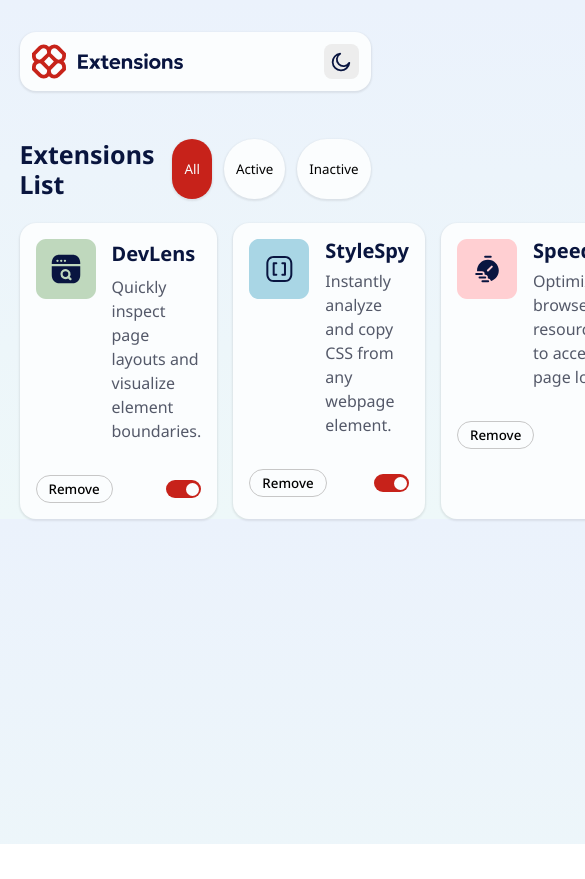
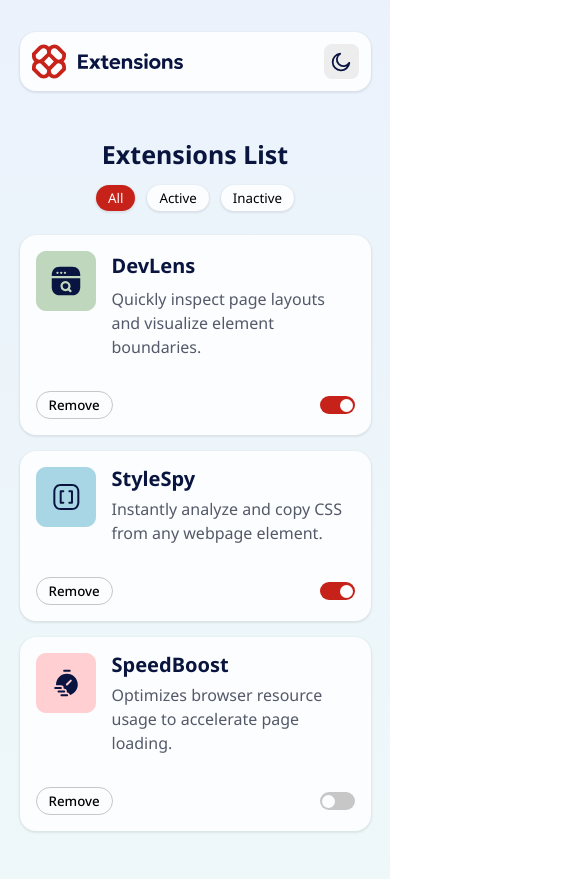
Before and after one commit to OungHongly/Browser-extensions-manager-UI, a plain HTML site: page index.html in a window 390 px wide. Shown: the top 879 px of the page, 585 px wide, since content can reach past the window. Before the commit the page ends 844 px from the top, so only its background shows below. Drawn offline with Linux system fonts and the light colour scheme.

Commit message:
add responsive to layout

```diff
--- a/css/style.css
+++ b/css/style.css
@@ -280,6 +280,8 @@ body {
   grid-template-columns: repeat(3, 1fr);
   grid-template-rows: auto;
   gap: var(--space-md);
+
+  margin-bottom: var(--space-lx);
 }
 .extension__card {
   background-color: var(--Neutral-0);
@@ -337,3 +339,22 @@ body {
   border: 1px solid var(--Neutral-0);
   outline: 2px solid var(--primary-base);
 }
+
+/* Responsive layout */
+@media (max-width: 1115px) {
+  .extension__card-wrapper {
+    grid-template-columns: 1fr 1fr;
+  }
+}
+@media (max-width: 680px) {
+  .extension__card-wrapper {
+    grid-template-columns: 1fr;
+  }
+}
+@media (max-width: 460px) {
+  .filter {
+    flex-direction: column;
+    align-items: center;
+    gap: var(--space-md);
+  }
+}
```
